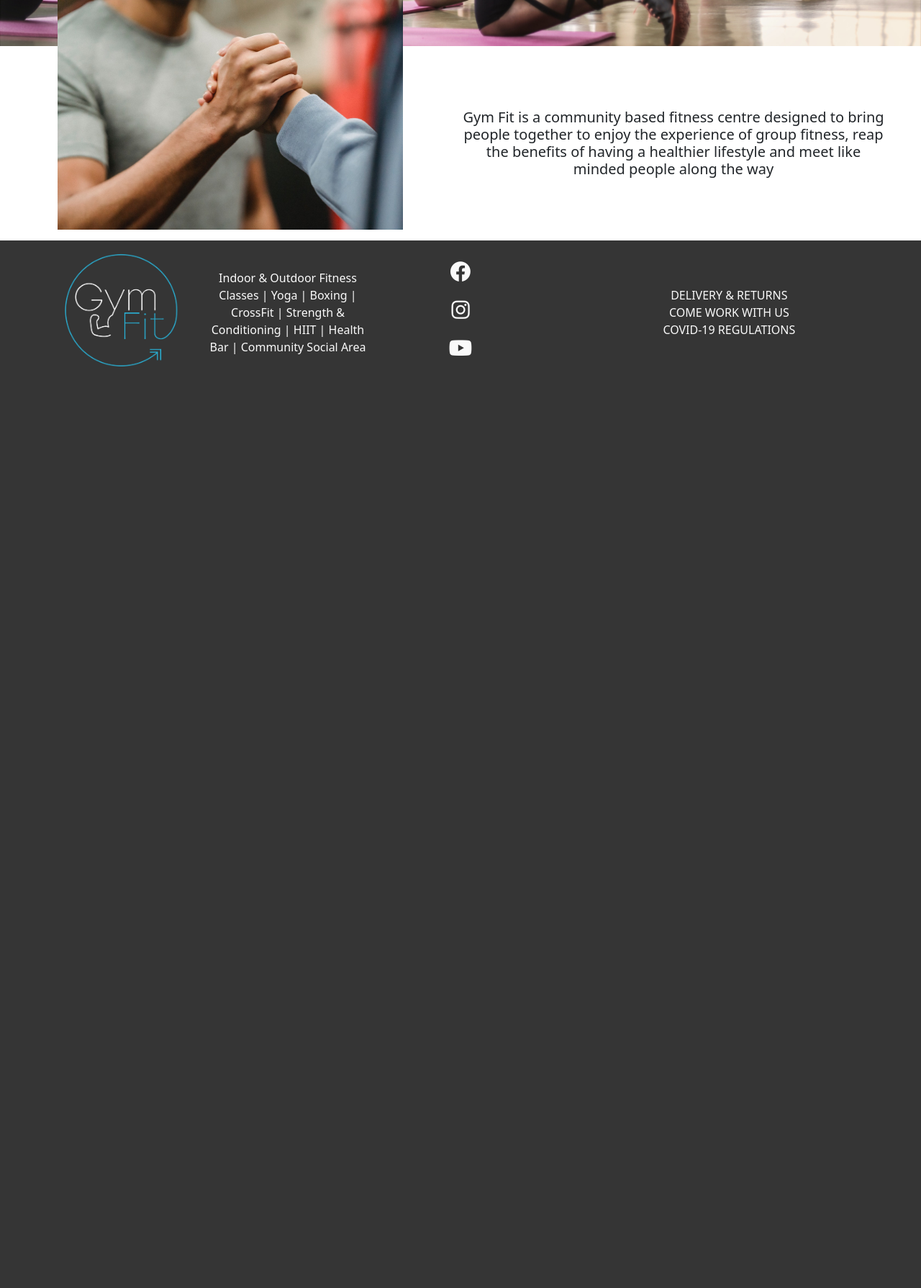
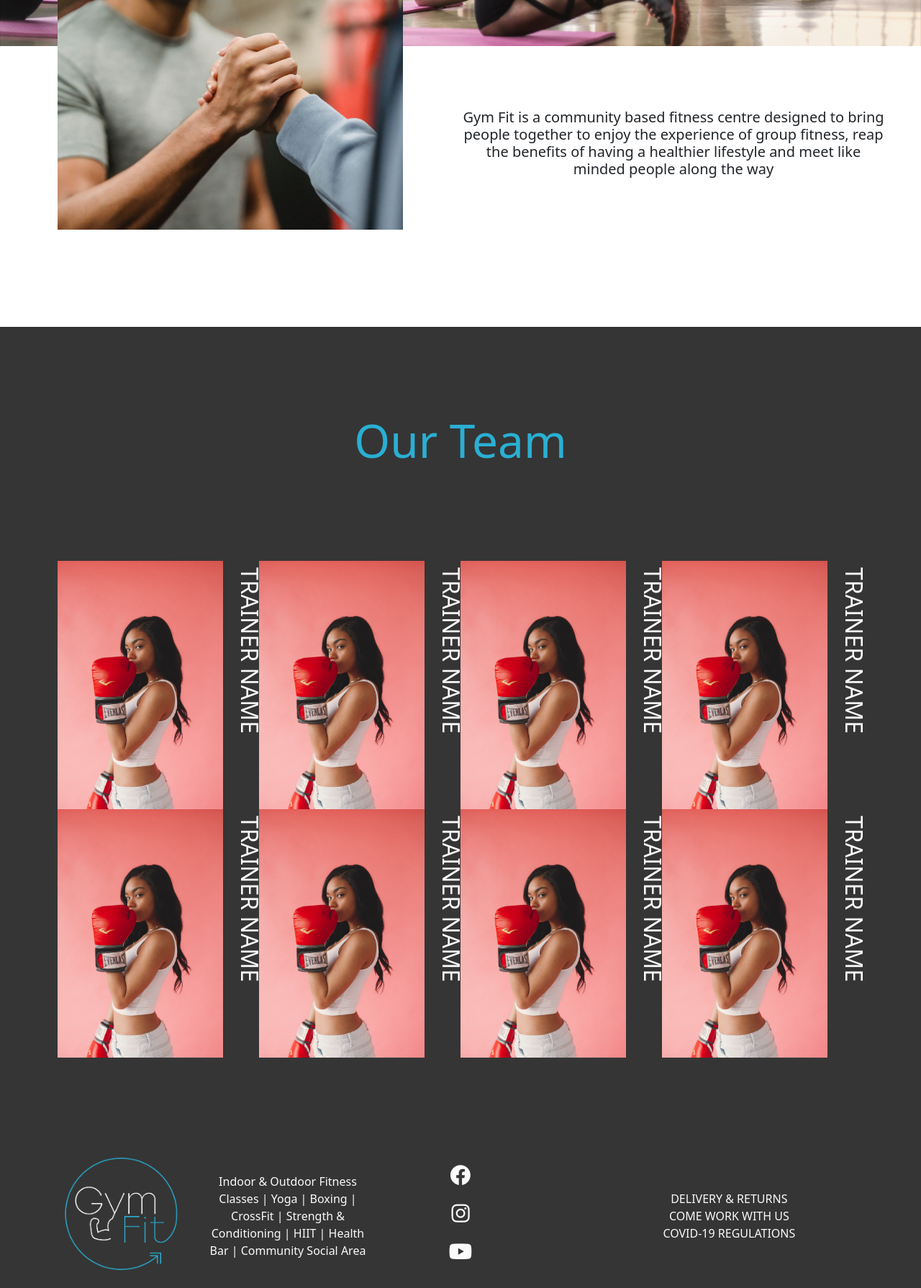
Before and after one commit to nlenno1/gym-fit-MS4, a Django app: page / in a window 1280 px wide. Shown: the part 726-2515 px from the top of the page at 72% size. Before the commit the page ends 1235 px from the top, so only its background shows below. Run offline with Django 4.2, Linux system fonts and the light colour scheme.

Commit message:
fead: add our team section

```diff
--- a/home/templates/home/index.html
+++ b/home/templates/home/index.html
@@ -36,4 +36,43 @@
             </div>
         </div>
     </div>
+    <section id="our-team" class="container-fluid g-0 mt-big">
+        <div class="our-team-container">
+            <h1 class="text-center w-100 display-3 text-blue pt-big">Our Team</h1>
+            <div class="team-cards-container py-big">
+                <div class="trainer-card">
+                    <img src="media/instructor-3.jpg" alt="trainer-image">
+                    <p class="text-uppercase">Trainer Name</p>
+                </div>
+                <div class="trainer-card">
+                    <img src="media/instructor-3.jpg" alt="trainer-image">
+                    <p class="text-uppercase">Trainer Name</p>
+                </div>
+                <div class="trainer-card">
+                    <img src="media/instructor-3.jpg" alt="trainer-image">
+                    <p class="text-uppercase">Trainer Name</p>
+                </div>
+                <div class="trainer-card">
+                    <img src="media/instructor-3.jpg" alt="trainer-image">
+                    <p class="text-uppercase">Trainer Name</p>
+                </div>
+                <div class="trainer-card">
+                    <img src="media/instructor-3.jpg" alt="trainer-image">
+                    <p class="text-uppercase">Trainer Name</p>
+                </div>
+                <div class="trainer-card">
+                    <img src="media/instructor-3.jpg" alt="trainer-image">
+                    <p class="text-uppercase">Trainer Name</p>
+                </div>
+                <div class="trainer-card">
+                    <img src="media/instructor-3.jpg" alt="trainer-image">
+                    <p class="text-uppercase">Trainer Name</p>
+                </div>
+                <div class="trainer-card">
+                    <img src="media/instructor-3.jpg" alt="trainer-image">
+                    <p class="text-uppercase">Trainer Name</p>
+                </div>
+            </div>
+        </div>
+    </section>
 {% endblock %}
--- a/static/css/base.css
+++ b/static/css/base.css
@@ -16,13 +16,26 @@
     align-content: center;
 }
 
+.mt-big {
+    margin-top: 15vh;
+}
+
+.pt-big {
+    padding-top: 15vh;
+}
+
+.py-big {
+    padding-top: 15vh;
+    padding-bottom: 15vh;
+}
+
 /* Navbar */
 
-#top-nav, footer {
+#top-nav, footer, #our-team {
     background-color: #353535;
 }
 
-#top-nav a {
+#top-nav a, .text-blue {
     color: #2AAFD3;
 }
 
@@ -118,6 +131,44 @@
     }
 }
 
+/* Our Team */
+
+.our-team-container {
+    height: 100%;
+    min-height: 345px;
+    padding: 0 30px;
+}
+
+.team-cards-container, .our-team-container {
+    display: flex;
+    flex-direction: row;
+    justify-content: center;
+    flex-wrap: wrap;
+}
+
+.team-cards-container {
+    max-width: 1200px;
+}
+
+.trainer-card {
+    display: relative;
+    width: 280px;
+}
+
+.trainer-card img {
+    width: 230px;
+}
+
+.trainer-card p {
+    transform: rotate(90deg);
+    transform-origin: right top;
+    position: absolute;
+    color: #fafafa;
+    font-size: 2em;
+    margin-top: -45px;
+    padding-right: 60px;
+}
+
 /* Footer */
 
 footer {
```
Also changed, not shown: media/instructor-3.jpg (added).
